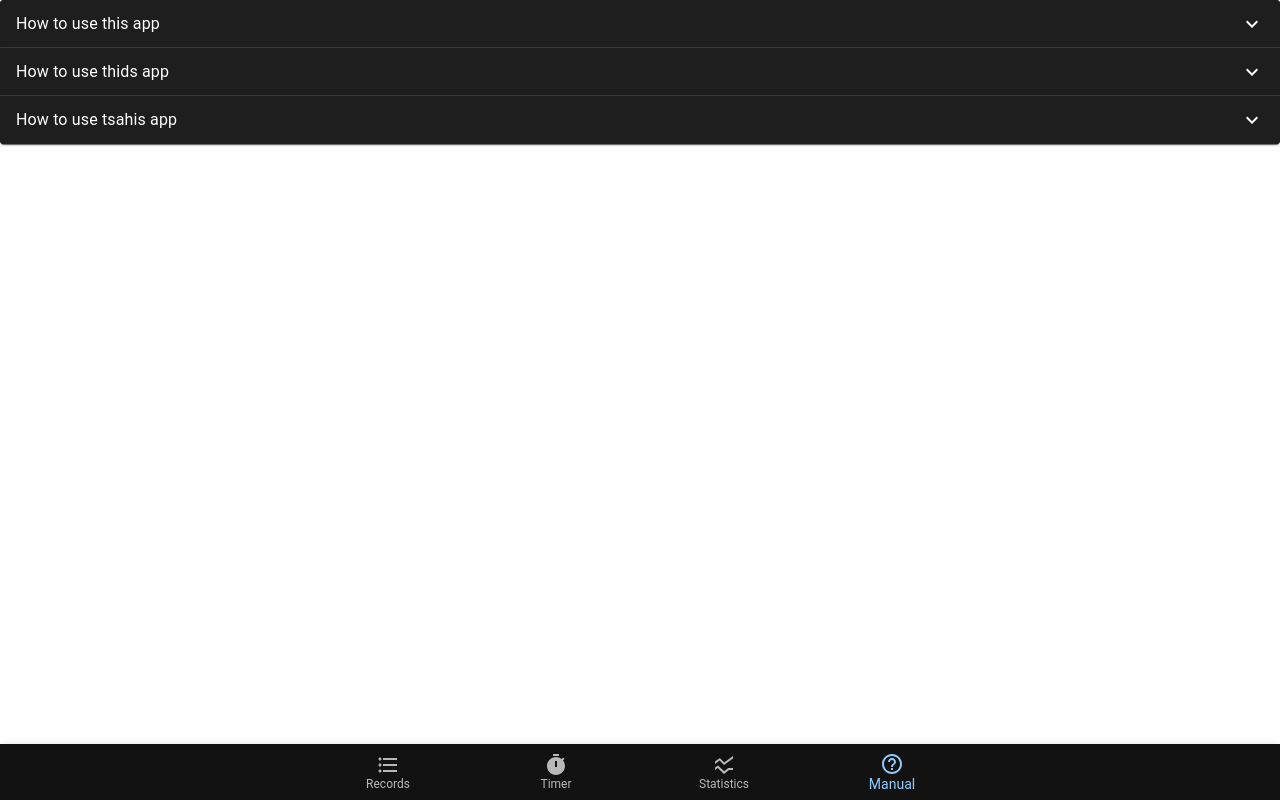
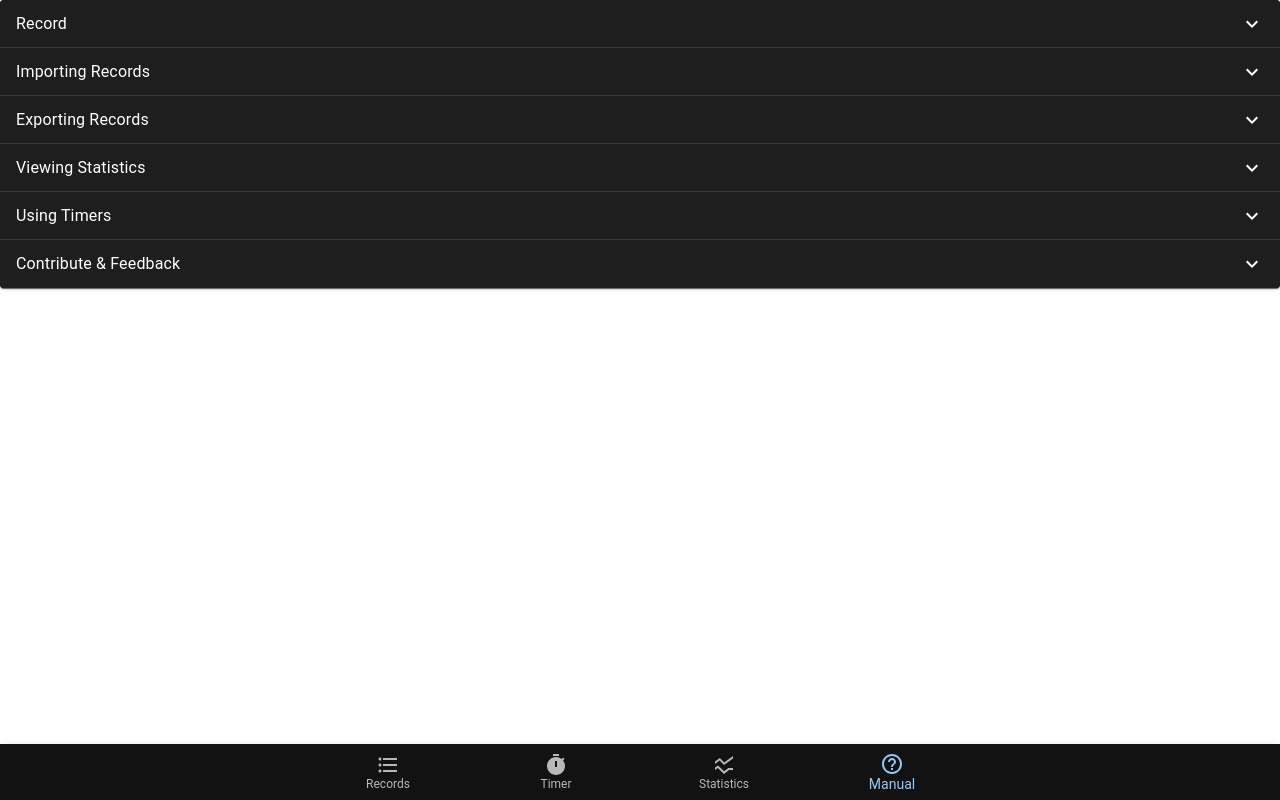
Before and after one commit to yanshudan/training-record-visualiser, a React (Create React App) app: page / in a window 1280 px wide. Built offline with nearby package versions, Linux system fonts and the light colour scheme.

Commit message:
update manual page

```diff
--- a/src/pages/ManualPage.tsx
+++ b/src/pages/ManualPage.tsx
@@ -8,20 +8,29 @@ import Paper from '@mui/material/Paper';
 
 const manuals = [
   {
-    key: "panel1",
-    title: "How to use this app",
-    content: "This app is designed to help you track your progress in the gym. You can add new records by clicking the + button in the bottom right"
+    title: "Record",
+    content: <div>//TODO</div>
   },
   {
-    key: "panel2",
-    title: "How to use thids app",
-    content: "This app is designed to help you track dsfsdgdfgyour progress in the gym. You can add new records by clicking the + button in the bottom right"
+    title: "Importing Records",
+    content: <div>//TODO</div>
   },
   {
-    key: "panel3",
-    title: "How to use tsahis app",
-    content: "This app is designed tfdsao help you track your progress in the gym. You can add new records by clicking the + button in the bottom right"
-  }
+    title: "Exporting Records",
+    content: <div>//TODO</div>
+  },
+  {
+    title: "Viewing Statistics",
+    content: <div>//TODO</div>
+  },
+  {
+    title: "Using Timers",
+    content: <div>Set time  <br/> Start  <br/> Timeout  <br/> Restart</div>
+  },
+  {
+    title: "Contribute & Feedback",
+    content: <div>Open issue or create a fork in <a href='https://github.com/yanshudan/training-record-visualiser'>github repo</a></div>
+  },
 ]
 
 export function ManualPage() {
@@ -34,7 +43,7 @@ export function ManualPage() {
     <Paper>
       {manuals.map((manual) => {
         return (
-          <Accordion expanded={expanded === manual.key} onChange={handleChange(manual.key)}>
+          <Accordion expanded={expanded === manual.title} onChange={handleChange(manual.title)}>
             <AccordionSummary
               expandIcon={<ExpandMoreIcon />}
               aria-controls="panel1a-content"
```
